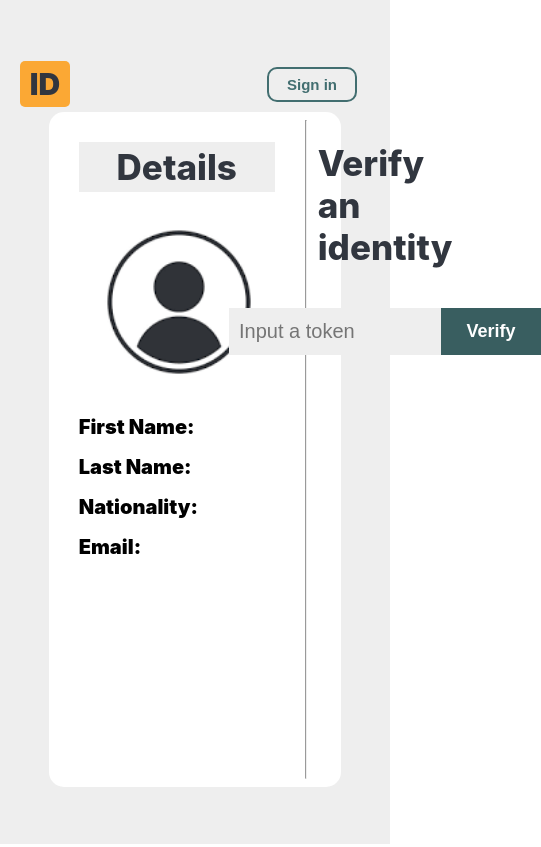
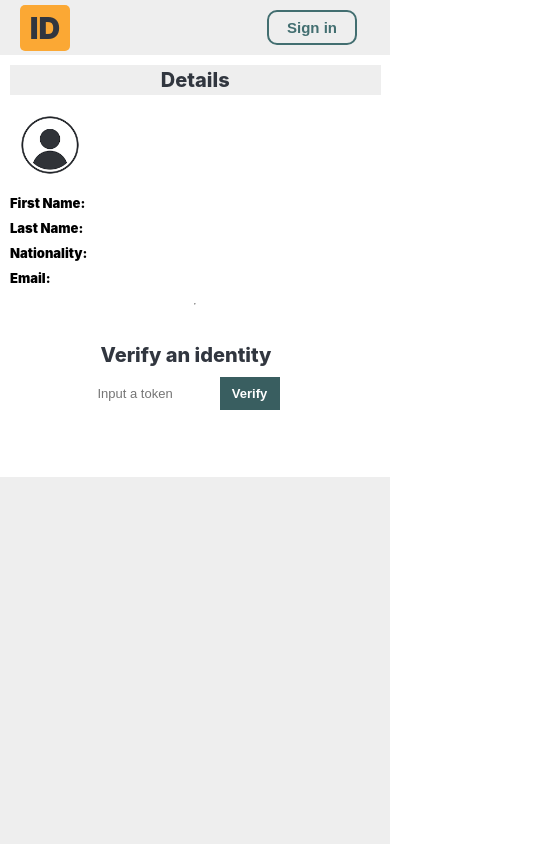
Before and after one commit to unyimeudemy/solidid-client-1, a React (Create React App) app: page /verify in a window 390 px wide. Shown: the whole page, 541 px wide, since content can reach past the window. Built offline with nearby package versions, Linux system fonts and the light colour scheme; no server answers; what @fvilers/disable-react-devtools would draw is missing.

Commit message:
logout made responsive

```diff
--- a/src/components/Header.jsx
+++ b/src/components/Header.jsx
@@ -13,7 +13,7 @@ import { PageNotAvailable } from './PageNotAvailable';
 const Container = styled.div`
     height: 70px;
     width: 100%;
-    background-color: transparent;
+    background-color: #EEEE;
     display: flex;
     justify-content: space-between;
     align-items: center;
--- a/src/pages/LandingPage.jsx
+++ b/src/pages/LandingPage.jsx
@@ -107,6 +107,11 @@ align-items: center;
 justify-content: center;
 gap: 5px;
 
+@media only screen and (max-width: 425px) {
+    font-size: 13px;
+    width: 120px;
+    height: 50px;
+}
 
 `
 
--- a/src/pages/LogoutPage.jsx
+++ b/src/pages/LogoutPage.jsx
@@ -27,12 +27,22 @@ height: 50%;
 width: 65%;
 display: flex;
 
+@media only screen and (max-width: 425px) {
+    flex-direction: column;
+    width: 100%;
+    /* background-color: red; */
+}
+/* flex-direction: column; */
 `
 
 const Text = styled.div`
 width: 70%;
 height: 100%;
 background-color: transparent;
+
+@media only screen and (max-width: 425px) {
+    width: 100%;
+}
 `
 
 const Divider = styled.div`
@@ -48,12 +58,23 @@ background-color: transparent;
 display: flex;
 align-items: center;
 justify-content: center;
+
+
+@media only screen and (max-width: 425px) {
+    width: 100%;
+}
 `
 
 const Title = styled.div`
 color: #263f40;
 font-weight: 700;
 font-size: 40px;
+
+@media only screen and (max-width: 425px) {
+    font-size: 20px;
+    margin-right: 20px;
+    margin-left: 20px;
+}
 `
 
 const Explanation = styled.div`
@@ -61,6 +82,14 @@ const Explanation = styled.div`
 font-weight: 500;
 font-size: 20px;
 margin-top: 30px;
+
+@media only screen and (max-width: 425px) {
+    font-size: 15px;
+    margin-top: 10px;
+    margin-right: 20px;
+    margin-left: 20px;
+
+}
 `
 
 const RedMarker = styled.span`
@@ -75,6 +104,10 @@ font-size: 15px;
 margin-top: 120px;
 text-decoration: underline;
 cursor: pointer;
+
+@media only screen and (max-width: 425px) {
+    display: none;
+}
 `
 
 
@@ -95,6 +128,12 @@ align-items: center;
 justify-content: center;
 gap: 5px;
 /* box-shadow: 0px 6px 10px hsl(0, 0%, 100%); */
+
+@media only screen and (max-width: 425px) {
+    font-size: 15px;
+    width: 150px;
+    height: 45px;
+}
 `
 
 export const LogoutPage = () => {
@@ -122,8 +161,8 @@ const handleSignOut = () => {
                      you <RedMarker>liable</RedMarker> to identity theft.
                 </Explanation>
                 <Option
-                onClick={() => navigate("/profile")}
-                >Click here to stay signed in and help us protect your identity</Option>
+                    onClick={() => navigate("/profile")}
+                    >Click here to stay signed in and help us protect your identity</Option>
             </Text>
             <Divider/>
             <ButtonContainer>
--- a/src/pages/VerificationPage.jsx
+++ b/src/pages/VerificationPage.jsx
@@ -15,8 +15,12 @@ height: 100%;
 background-color: transparent;
 display: flex;
 align-items: center;
-justify-content: center;
+/* justify-content: center; */
 flex-direction: column;
+
+@media only screen and (max-width: 425px) {
+   /* background-color: red; */
+}
 
 `
 
@@ -27,6 +31,13 @@ const Wrapper = styled.div`
     width: 75%;
     height: 80%;
     border-radius: 15px;
+
+    @media only screen and (max-width: 425px) {
+    flex-direction: column;
+    width: 100%;
+    border-radius: 0px;
+    height: 50%;
+}
 `
 
 const Right = styled.div`
@@ -38,6 +49,11 @@ const Right = styled.div`
     flex-direction: column;
     padding: 30px;
     gap: 10px;
+
+    @media only screen and (max-width: 425px) {
+    width: 100%;
+    padding: 10px;
+}
 `
 
 const Left = styled.div`
@@ -48,6 +64,12 @@ const Left = styled.div`
     flex-direction: column;
     align-items: center;
     padding: 30px;
+
+    @media only screen and (max-width: 425px) {
+    /* background-color: green; */
+    width: 80%;
+    border-radius: 0%;
+}
 `
 
 const Field = styled.input`
@@ -58,6 +80,14 @@ const Field = styled.input`
     width: 200px;
     font-weight: 400;
     padding-left: 10px;
+
+    @media only screen and (max-width: 425px) {
+    font-size: 13px;
+    height: 30px;
+    width: 120px;
+    padding-left: 5px;
+    background-color: white;
+}
 `
 
 const Title = styled.div`
@@ -65,6 +95,11 @@ const Title = styled.div`
     font-weight: 800;
     color: #31363F;
     margin-bottom: 40px;
+
+    @media only screen and (max-width: 425px) {
+    font-size: 20px;
+    margin-bottom: 10px;
+}
 `
 
 const Input = styled.div`
@@ -80,13 +115,9 @@ border: 1px solid #395e60;
 height: 47px;
 color: white;
 font-size: 20px;
-/* font-weight: 700; */
-
-
   width: 100px;
   color: white;
   padding: 5px 15px;
-
   font-weight: 900;
   font-size: large;
   cursor: pointer;
@@ -95,6 +126,12 @@ font-size: 20px;
   align-items: center;
   justify-content: center;
   gap: 5px;
+
+  @media only screen and (max-width: 425px) {
+    font-size: 13px;
+    height: 33px;
+    width: 60px;
+}
 `
 
 const Box = styled.div`
@@ -104,6 +141,11 @@ background-color: #EEEEEE;
 display: flex;
 align-items: center;
 justify-content: center;
+
+@media only screen and (max-width: 425px) {
+    height: 30px;
+    width: 95%;
+}
 `
 const Box2 = styled.div`
 width: 100%;
@@ -113,27 +155,51 @@ display: flex;
 align-items: center;
 gap: 10px;
 /* justify-content: center; */
+
+@media only screen and (max-width: 425px) {
+    height: 15px;
+    gap: 5px;
+}
 `
 
 const DetailHeader = styled.div`
     font-size: 35px;
     font-weight: 800;
     color: #31363F;
+
+    @media only screen and (max-width: 425px) {
+        font-size: 20px;
+
+}
 `
 
 const ProfilePic = styled.img`
 width: 200px;
 height: 200px;
 border-radius: 10px;
+
+@media only screen and (max-width: 425px) {
+    width: 80px;
+    height: 80px;
+    border-radius: 5px;
+}
 `
 
 const Key = styled.div`
     font-size: 20px;
     font-weight: 900;
+
+    @media only screen and (max-width: 425px) {
+    font-size: 13px;
+}
 `
 const Value = styled.div`
     font-size: 20px;
     font-weight: 700;
+
+    @media only screen and (max-width: 425px) {
+    font-size: 13px;
+}
 `
 
 
@@ -250,32 +316,3 @@ e.preventDefault();
     </Container>
   )
 }
-
-
-// {
-//     email: null,
-//     firstName: 'unyime1unyime1',
-//     lastName: null,
-//     otherName: null,
-//     nationality: null,
-//     stateOfOrigin: null,
-//     image: null,
-//     staffId: 'PRX-12345',
-//     orgName: 'org2',
-//     staffRole: 'Software Engineer'
-//   }
-
-// REACT_APP_API_BASE_URL
-
-// {
-//     email: 'unyime1@gmail.com',
-//     firstName: 'unyime1',
-//     lastName: 'unyime1',
-//     otherName: 'unyime1',
-//     nationality: 'NGN',
-//     stateOfOrigin: 'AKS',
-//     image: 'https://solididbucket.s3.amazonaws.com/photos/google ads.GIF',
-//     staffId: null,
-//     orgName: null,
-//     staffRole: null
-//   }
```
